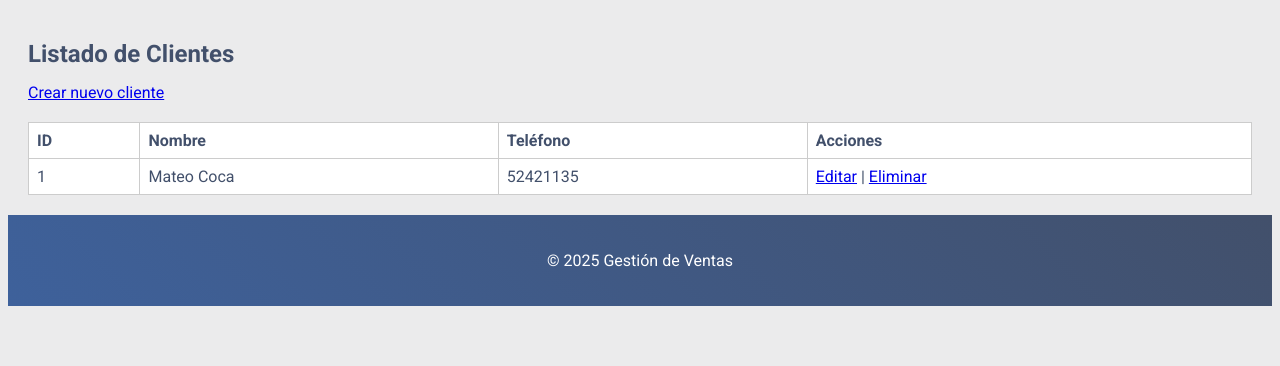
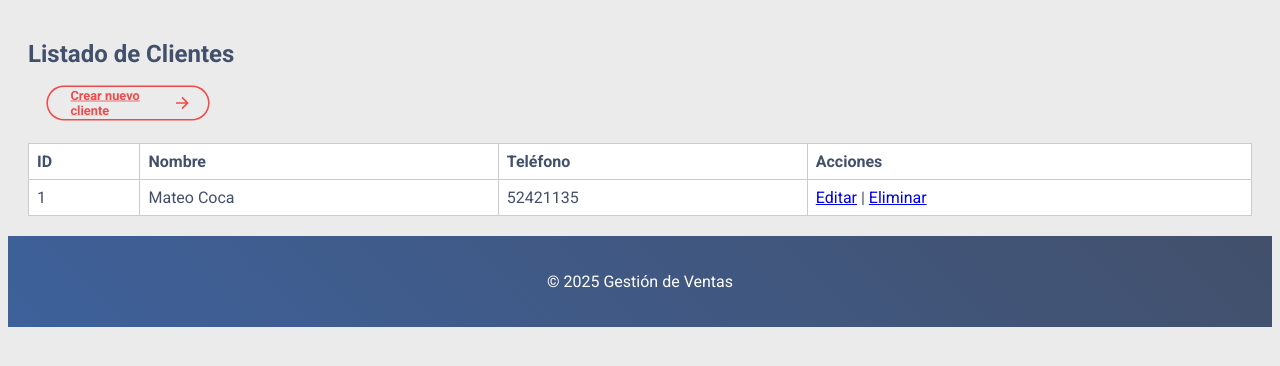
Before and after one commit to Froaky/gestion_ventas, a Flask app: page /clientes/lista in a window 1280 px wide. Shown: the part 185-551 px from the top of the page. Run offline with Flask 3, Linux system fonts and the light colour scheme.

Commit message:
cambios froaky en botones

```diff
--- /dev/null
+++ b/static/js/dashboard.js
@@ -0,0 +1,83 @@
+// dashboard.js
+
+document.addEventListener('DOMContentLoaded', () => {
+  // --- Alternar Modo Oscuro ---
+  const toggleThemeBtn = document.getElementById('toggleTheme');
+  if (toggleThemeBtn) {
+    toggleThemeBtn.addEventListener('click', function() {
+      document.body.classList.toggle('dark-mode');
+      const icon = this.querySelector('i');
+      icon.className = document.body.classList.contains('dark-mode')
+        ? 'fa-solid fa-sun'
+        : 'fa-solid fa-moon';
+    });
+  }
+
+  // --- Mostrar notificaciones con Toastr ---
+  if (window.flashedMessages && Array.isArray(window.flashedMessages)) {
+    toastr.options = {
+      "positionClass": "toast-top-right",
+      "timeOut": "3000"
+    };
+    window.flashedMessages.forEach(pair => {
+      toastr[pair[0]](pair[1]);
+    });
+  }
+
+  // --- Generar gráfico si estamos en la página de inicio y se inyectaron datos ---
+  const ctx = document.getElementById('salesChart');
+  if (ctx && window.salesLabels && window.salesTotals) {
+    const rootStyles = getComputedStyle(document.documentElement);
+    const backgroundColor = rootStyles.getPropertyValue('--color-red').trim();
+    const borderColor = rootStyles.getPropertyValue('--color-mid-blue').trim();
+
+    const salesChart = new Chart(ctx, {
+      type: 'bar',
+      data: {
+        labels: window.salesLabels, // Inyectado desde la plantilla
+        datasets: [{
+          label: 'Ventas de los últimos 5 meses',
+          data: window.salesTotals, // Inyectado desde la plantilla
+          backgroundColor: backgroundColor,
+          borderColor: borderColor,
+          borderWidth: 1
+        }]
+      },
+      options: {
+        responsive: true,
+        scales: {
+          y: { beginAtZero: true }
+        },
+        onClick: (evt, elements) => {
+          if (elements.length > 0) {
+            const index = elements[0].index;
+            const month = window.salesLabels[index];
+            // Si deseas mostrar detalles al hacer clic, puedes hacer una petición fetch al endpoint correspondiente
+            // Por ejemplo, si tienes un endpoint '/ventas/api/sales_details?month=month'
+            // fetch(`/ventas/api/sales_details?month=${month}`)
+            //   .then(response => response.json())
+            //   .then(details => {
+            //     let detailsHTML = `<h3>Ventas de ${month}</h3>`;
+            //     if(details.length === 0){
+            //       detailsHTML += `<p>No se encontraron ventas para este mes.</p>`;
+            //     } else {
+            //       detailsHTML += `<ul>`;
+            //       details.forEach(item => {
+            //         detailsHTML += `<li>ID: ${item.id}, Total: ${item.total}, Fecha: ${item.fecha}</li>`;
+            //       });
+            //       detailsHTML += `</ul>`;
+            //     }
+            //     const detailsContainer = document.getElementById('salesDetails');
+            //     if (detailsContainer) {
+            //       detailsContainer.innerHTML = detailsHTML;
+            //     }
+            //   })
+            //   .catch(error => console.error('Error al obtener detalles:', error));
+            // Si no deseas usar un endpoint, puedes inyectar también los detalles en la plantilla.
+            console.log(`Se hizo clic en el mes ${month}`);
+          }
+        }
+      }
+    });
+  }
+});
--- a/static/styles.css
+++ b/static/styles.css
@@ -3,9 +3,9 @@
    ============================ */
 :root {
   --color-dark-blue: #42506b;
-    --color-red:       #f04b4a;
-    --color-mid-blue:  #3e619b;
-    --color-light:     #ebebec;
+  --color-red: #f04b4a;
+  --color-mid-blue: #3e619b;
+  --color-light: #ebebec;
   --font-family: 'Roboto', sans-serif;
 }
 
@@ -26,7 +26,8 @@
 /* ============================
      Encabezado y Pie de Página
      ============================ */
-  header, footer {
+header,
+footer {
   background: linear-gradient(45deg, var(--color-mid-blue), var(--color-dark-blue));
   color: #fff;
   text-align: center;
@@ -51,7 +52,8 @@
 .radio-input {
   position: relative;
   max-width: 700px;
-    margin: 20px auto; /* separa un poco del contenido */
+  margin: 20px auto;
+  /* separa un poco del contenido */
   background-color: #fff;
   border-radius: 9999px;
   display: flex;
@@ -98,16 +100,27 @@
 }
 
 /* Movimiento de la franja según opción */
-  #radio1:checked ~ .selection { transform: translateX(0%); }
-  #radio2:checked ~ .selection { transform: translateX(100%); }
-  #radio3:checked ~ .selection { transform: translateX(200%); }
-  #radio4:checked ~ .selection { transform: translateX(300%); }
+#radio1:checked~.selection {
+  transform: translateX(0%);
+}
+
+#radio2:checked~.selection {
+  transform: translateX(100%);
+}
+
+#radio3:checked~.selection {
+  transform: translateX(200%);
+}
+
+#radio4:checked~.selection {
+  transform: translateX(300%);
+}
 
 /* Cambiar color del label al estar seleccionado */
-  #radio1:checked + label,
-  #radio2:checked + label,
-  #radio3:checked + label,
-  #radio4:checked + label {
+#radio1:checked+label,
+#radio2:checked+label,
+#radio3:checked+label,
+#radio4:checked+label {
   color: #fff;
 }
 
@@ -119,6 +132,7 @@
     max-width: 100%;
     margin: 10px;
   }
+
   .radio-input label {
     font-size: 12px;
     padding: 8px 0;
@@ -141,13 +155,19 @@
   margin-top: 20px;
   background-color: #fff;
 }
-  table, th, td {
+
+table,
+th,
+td {
   border: 1px solid #ccc;
 }
-  th, td {
+
+th,
+td {
   padding: 8px;
   text-align: left;
 }
+
 tbody tr:hover {
   background-color: #f7f7f7;
 }
@@ -157,6 +177,7 @@
   margin-top: 20px;
   max-width: 400px;
 }
+
 form label {
   display: inline-block;
   width: 100px;
@@ -164,6 +185,7 @@
   margin-bottom: 10px;
   color: var(--color-dark-blue);
 }
+
 form input[type="text"],
 form input[type="number"],
 form input[type="date"],
@@ -191,11 +213,13 @@
   margin-top: 8px;
   border-radius: 4px;
 }
+
 button:hover,
 input[type="submit"]:hover,
 input[type="button"]:hover {
   background-color: var(--color-mid-blue);
 }
+
 a.btn {
   background-color: var(--color-red);
   color: var(--color-light);
@@ -204,11 +228,117 @@
   border-radius: 4px;
   font-weight: bold;
 }
+
 a.btn:hover {
   background-color: var(--color-mid-blue);
 }
 
 /* Encabezados */
-  h1, h2, h3 {
+h1,
+h2,
+h3 {
   margin-bottom: 15px;
 }
+
+/*Boton animado*/
+.animated-button {
+  position: relative;
+  display: flex;
+  align-items: center;
+  gap: 4px;
+  padding: 16px 36px;
+  border: 4px solid;
+  border-color: transparent;
+  font-size: 16px;
+  background-color: inherit;
+  border-radius: 100px;
+  font-weight: 600;
+  color: #f04b4a;
+  box-shadow: 0 0 0 2px #f04b4a;
+  cursor: pointer;
+  overflow: hidden;
+  transition: all 0.6s cubic-bezier(0.23, 1, 0.32, 1);
+
+  transform: scale(0.8);
+  transform-origin: center;
+
+}
+
+.animated-button svg {
+  position: absolute;
+  width: 24px;
+  fill: #f04b4a;
+  z-index: 9;
+  transition: all 0.8s cubic-bezier(0.23, 1, 0.32, 1);
+}
+
+.animated-button .arr-1 {
+  right: 16px;
+}
+
+.animated-button .arr-2 {
+  left: -25%;
+}
+
+.animated-button .circle {
+  position: absolute;
+  top: 50%;
+  left: 50%;
+  transform: translate(-50%, -50%);
+  width: 20px;
+  height: 20px;
+  background-color: #f04b4a;
+  border-radius: 50%;
+  opacity: 0;
+  transition: all 0.8s cubic-bezier(0.23, 1, 0.32, 1);
+}
+
+.animated-button .text {
+  position: relative;
+  z-index: 1;
+  transform: translateX(-12px);
+  transition: all 0.8s cubic-bezier(0.23, 1, 0.32, 1);
+}
+
+.animated-button:hover {
+  box-shadow: 0 0 0 12px transparent;
+  color: #ffffff;
+  border-radius: 12px;
+}
+
+.animated-button:hover .arr-1 {
+  right: -25%;
+}
+
+.animated-button:hover .arr-2 {
+  left: 16px;
+}
+
+.animated-button:hover .text {
+  transform: translateX(12px);
+}
+
+.animated-button:hover svg {
+  fill: #ffffff;
+}
+
+.animated-button:active {
+  scale: 0.95;
+  box-shadow: 0 0 0 4px #f04b4a;
+}
+
+.animated-button:hover .circle {
+  width: 220px;
+  height: 220px;
+  opacity: 1;
+}
+
+.animated-button-container {
+  display: flex;
+  justify-content: center;
+  align-items: left;
+  height: 40px;
+  width: 200px;
+  margin: left 550px;
+  ;
+}
--- a/templates/base.html
+++ b/templates/base.html
@@ -70,61 +70,14 @@
   <script src="https://cdn.jsdelivr.net/npm/chart.js"></script>
   <!-- Toastr JS -->
   <script src="https://cdnjs.cloudflare.com/ajax/libs/toastr.js/latest/toastr.min.js"></script>
-  <!-- Script para alternar tema y otras interacciones -->
+  <!-- Script para el Modo Oscuro -->
+  <script src="{{ url_for('static', filename='js/dashboard.js') }}"></script>
+  <!-- Script para manejar mensajes flash -->
   <script>
-    // Alternar modo oscuro
-    const toggleThemeBtn = document.getElementById('toggleTheme');
-    toggleThemeBtn.addEventListener('click', function() {
-      document.body.classList.toggle('dark-mode');
-      // Cambia el ícono según el modo
-      const icon = this.querySelector('i');
-      if (document.body.classList.contains('dark-mode')) {
-        icon.className = 'fa-solid fa-sun';
-      } else {
-        icon.className = 'fa-solid fa-moon';
-      }
-    });
-
-    // Ejemplo de notificación con Toastr (puedes integrarlo con tus flash messages)
-    {% if get_flashed_messages() %}
-      {% for category, message in get_flashed_messages(with_categories=true) %}
-        toastr.options = {
-          "positionClass": "toast-top-right",
-          "timeOut": "3000"
-        };
-        toastr["{{ category }}"]("{{ message }}");
-      {% endfor %}
-    {% endif %}
-
-    // Ejemplo simple de gráfico en la página de inicio (puedes personalizarlo)
-    {% if request.endpoint == 'home' %}
-      window.addEventListener('load', () => {
-        const ctx = document.getElementById('salesChart');
-        if (ctx) {
-          new Chart(ctx, {
-            type: 'bar',
-            data: {
-              labels: ['Enero', 'Febrero', 'Marzo', 'Abril', 'Mayo'],
-              datasets: [{
-                label: 'Ventas',
-                data: [12, 19, 3, 5, 2],
-                backgroundColor: 'var(--color-red)',
-                borderColor: 'var(--color-mid-blue)',
-                borderWidth: 1
-              }]
-            },
-            options: {
-              responsive: true,
-              scales: {
-                y: {
-                  beginAtZero: true
-                }
-              }
-            }
-          });
-        }
-      });
-    {% endif %}
+      // Pasa los mensajes flash (si existen) en formato JSON:
+  window.flashedMessages = {{ get_flashed_messages(with_categories=true) | tojson }};
+  // Pasa una variable booleana para indicar si estamos en la página de inicio:
+  window.isHome = {{ 'true' if request.endpoint == 'home' else 'false' }};
   </script>
 </body>
 </html>
--- a/templates/clientes.html
+++ b/templates/clientes.html
@@ -4,7 +4,23 @@
 
 {% block content %}
 <h2>Listado de Clientes</h2>
-<a href="{{ url_for('clientes.crear_cliente') }}">Crear nuevo cliente</a>
+<div class="animated-button-container">
+    <a href="{{ url_for('clientes.crear_cliente') }}" class="animated-button">
+        <svg viewBox="0 0 24 24" class="arr-2" xmlns="http://www.w3.org/2000/svg">
+            <path
+            d="M16.1716 10.9999L10.8076 5.63589L12.2218 4.22168L20 11.9999L12.2218 19.778L10.8076 18.3638L16.1716 12.9999H4V10.9999H16.1716Z"
+            ></path>
+        </svg>
+        <span class="text">Crear nuevo cliente</span>
+        <span class="circle"></span>
+        <svg viewBox="0 0 24 24" class="arr-1" xmlns="http://www.w3.org/2000/svg">
+            <path
+            d="M16.1716 10.9999L10.8076 5.63589L12.2218 4.22168L20 11.9999L12.2218 19.778L10.8076 18.3638L16.1716 12.9999H4V10.9999H16.1716Z"
+            ></path>
+        </svg>
+    </a>
+</div>
+
 <table>
     <thead>
         <tr>
```
Also changed, not shown: routes/ventas.py (+37 -2 lines), templates/buscar_cliente.html (added, +20 -0 lines), templates/buscar_producto.html (added, +20 -0 lines), templates/buscar_proveedor.html (added, +20 -0 lines), templates/crear_proveedor.html (added, +16 -0 lines), templates/home.html (+7 -0 lines), config.py (line endings or trailing spaces), sales_management.db. Lines whose indentation alone changed are shown as unchanged.
